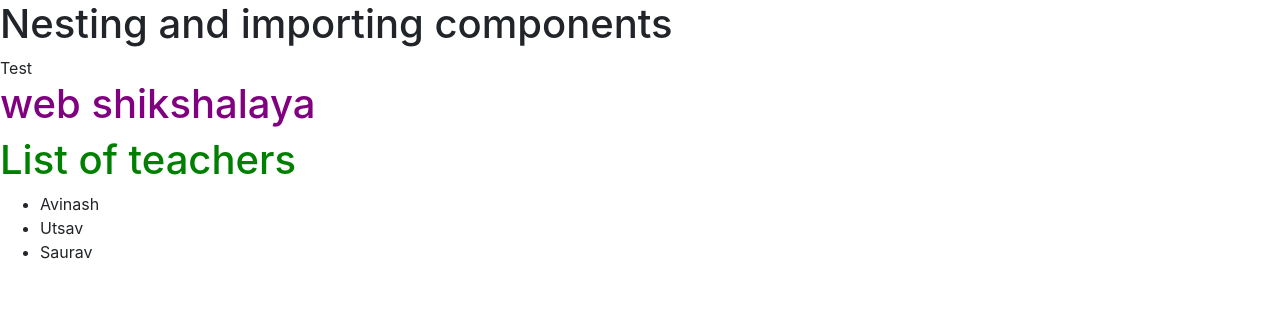
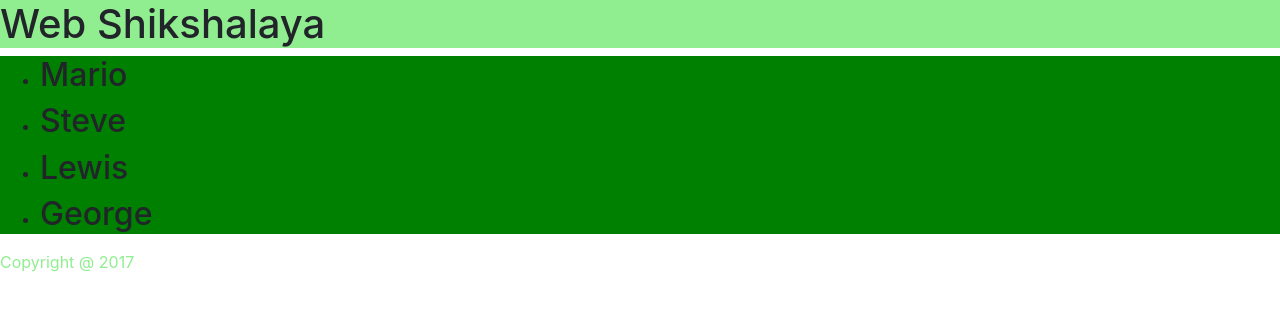
Before and after one commit to vimm0/vuejs-app, a Vue app in the folder app/: page / in a window 1280 px wide. Shown: the top 310 px of the page. Built offline with nearby package versions, Linux system fonts and the light colour scheme.

Commit message:
component example

```diff
--- a/app/index.html
+++ b/app/index.html
@@ -10,7 +10,6 @@
 
  </head>
   <body>
-    <h1>Nesting and importing components</h1>
     <div id="app"></div>
     <!-- built files will be auto injected -->
 <script src="https://code.jquery.com/jquery-3.2.1.slim.min.js" integrity="sha384-KJ3o2DKtIkvYIK3UENzmM7KCkRr/rE9/Qpg6aAZGJwFDMVNA/GpGFF93hXpG5KkN" crossorigin="anonymous"></script>
--- a/app/src/App.vue
+++ b/app/src/App.vue
@@ -1,29 +1,27 @@
 <template>
-  <div>
-  Test
-  <h1>{{ title }}</h1>
-  <teacher></teacher>
-  </div>
+<div>
+  <app-header></app-header>
+  <app-content></app-content>
+  <app-footer></app-footer>
+
+</div>
 </template>
 
 <script>
-import Webshikshalaya from './Webshikshalaya.vue'
+import Header from './components/Header.vue';
+import Websikshalaya from './components/Websikshalaya.vue';
+import Footer from './components/Footer.vue';
 
 export default {
 components:{
-'teacher': Webshikshalaya
+  'app-header':Header,
+  'app-content':Websikshalaya,
+  'app-footer':Footer
 },
 data() {
   return {
-  title: 'web shikshalaya'
   }
 }
 
 }
 </script>
-
-<style scoped>
-h1{
-  color:purple;
-}
-</style>
--- a/app/src/Webshikshalaya.vue
+++ /dev/null
@@ -1,25 +0,0 @@
-<template>
-<div>
-  <h1>List of teachers</h1>
-  <ul>
-    <li v-for='teacher in teachers'>{{teacher}}</li>
-  </ul>
-</div>
-</template>
-
-<script>
-export default {
-data() {
-  return {
-    teachers:['Avinash', 'Utsav', 'Saurav']
-  }
-}
-
-}
-</script>
-
-<style scoped>
-h1{
-  color:green;
-}
-</style>
--- /dev/null
+++ b/app/src/components/Footer.vue
@@ -0,0 +1,23 @@
+<template>
+<footer>
+<p>{{copyright}}</p>
+</footer>
+</template>
+
+<script>
+
+export default {
+
+data() {
+  return {
+  copyright: 'Copyright @ 2017'
+  }
+}
+
+}
+</script>
+<style scoped>
+footer{
+  color:lightgreen;
+}
+</style>
--- /dev/null
+++ b/app/src/components/Header.vue
@@ -0,0 +1,24 @@
+<template>
+  <header>
+    <h1>{{ title }}</h1>
+  </header>
+
+</template>
+
+<script>
+
+export default {
+
+data() {
+  return {
+  title:'Web Shikshalaya'
+  }
+}
+
+}
+</script>
+<style scoped>
+header{
+background:lightgreen;
+}
+</style>
--- /dev/null
+++ b/app/src/components/Websikshalaya.vue
@@ -0,0 +1,34 @@
+<template>
+<div id='teachers'>
+<ul>
+  <li v-for='teacher in teachers' v-on:click='teacher.show = !teacher.show'>
+  <h2>{{teacher.name}}</h2>
+  <h3 v-show='teacher.show'>{{teacher.speciality}}</h3>
+  </li>
+</ul>
+</div>
+</template>
+
+<script>
+
+export default {
+
+data() {
+  return {
+  teachers: [
+    {name:'Mario', speciality:'Graphic', show:false},
+    {name:'Steve', speciality:'Data Structure', show:false},
+    {name:'Lewis', speciality:'Optimization', show:false},
+    {name:'George', speciality:'Operating System', show:false},
+
+  ]
+  }
+}
+
+}
+</script>
+<style scoped>
+div#teachers{
+  background: green;
+}
+</style>
--- a/app/src/main.js
+++ b/app/src/main.js
@@ -31,9 +31,6 @@ import Vue from 'vue'
 // //  components: { App }
 // }).$mount('#app')
 
-// registering vue component globally
-// import Webshikshalaya from './Webshikshalaya.vue'
-// Vue.component('teacher', Webshikshalaya);
 
 new Vue({
   el:'#app',
```
Also changed, not shown: app/src/components/services.vue (deleted, +0 -20 lines), app/src/components/webapp.vue (deleted, +0 -20 lines).
